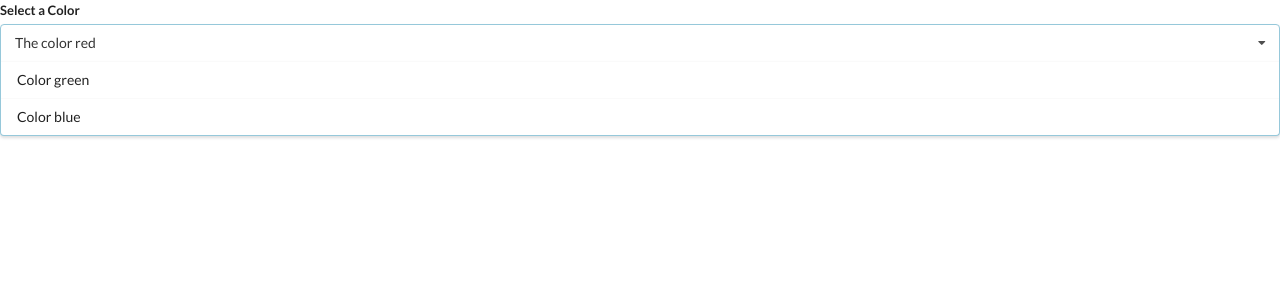
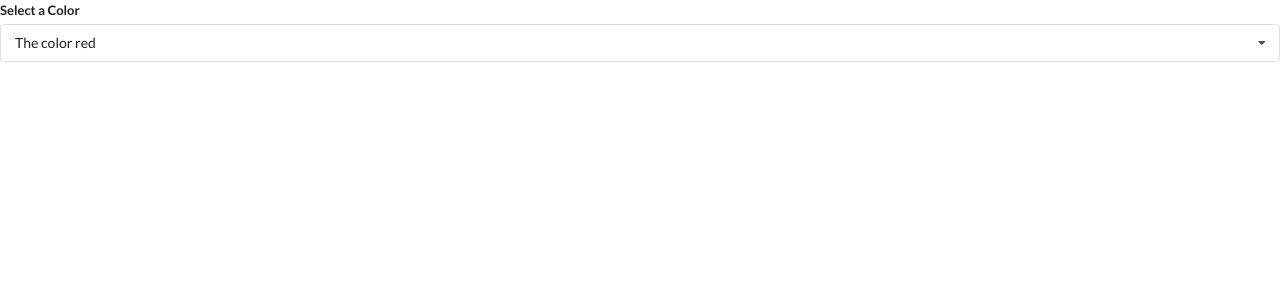
Before and after one commit to manos-fr/widgets, a React (Create React App) app: page / in a window 1280 px wide. Shown: the top 300 px of the page. Built offline with nearby package versions, Linux system fonts and the light colour scheme.

Commit message:
closes and opens dropdown menu

```diff
--- a/src/components/Dropdown.js
+++ b/src/components/Dropdown.js
@@ -1,6 +1,8 @@
-import React from "react";
+import React, { useState } from "react";
 
 const Dropdown = ({ options, selected, onSelectedChange }) => {
+  const [open, setOpen] = useState(false);
+
   const renderedOptions = options.map((option) => {
     if (option.value === selected.value) {
       return null;
@@ -20,10 +22,15 @@
     <div className="ui form">
       <div className="field">
         <label className="label">Select a Color</label>
-        <div className="ui selection dropdown visible active">
+        <div
+          onClick={() => setOpen(!open)}
+          className={`ui selection dropdown ${open ? "visible active" : ""}`}
+        >
           <i className="dropdown icon"></i>
           <div className="text">{selected.label}</div>
-          <div className="menu visible transition">{renderedOptions}</div>
+          <div className={`menu ${open ? "visible transition" : ""}`}>
+            {renderedOptions}
+          </div>
         </div>
       </div>
     </div>
```
